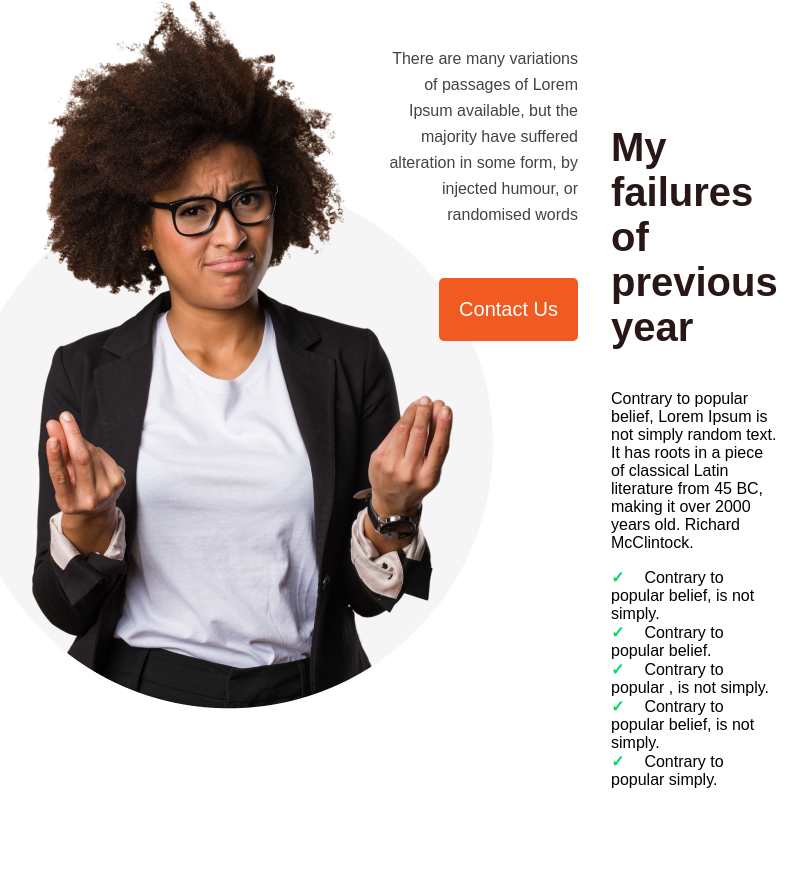
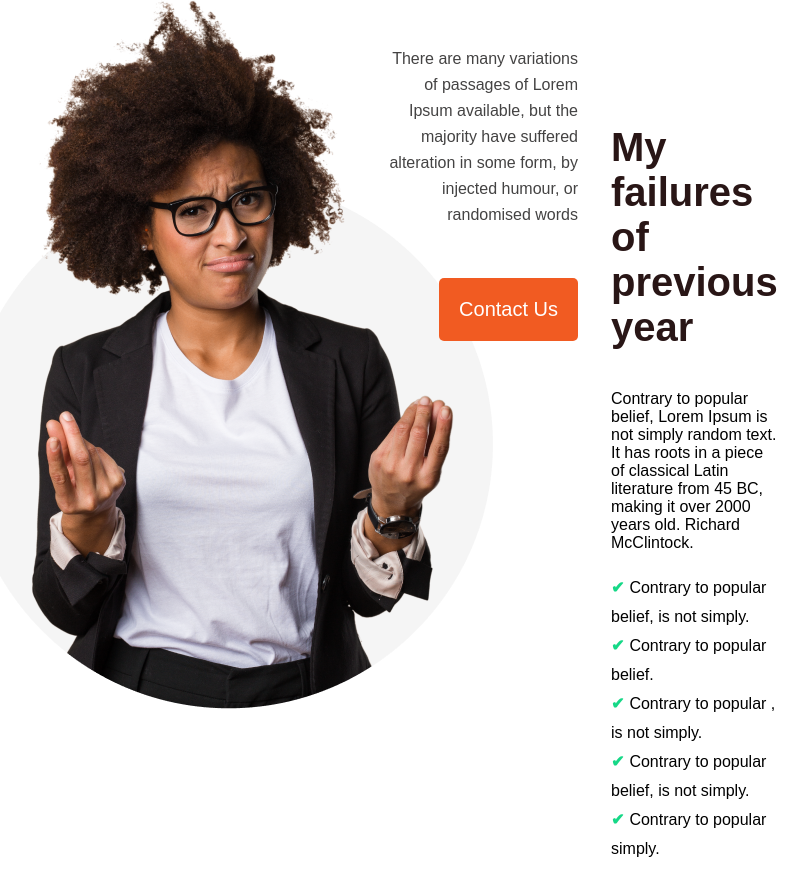
Before and after one commit to SumaiaSamanta96/assigment-1, a plain HTML site: page index.html in a window 1280 px wide. Shown: the part 915-1797 px from the top of the page, without its empty margins (466-1274 px from the left). Before the commit the page ends 1728 px from the top, so only its background shows below. Drawn offline with Linux system fonts and the light colour scheme.

Commit message:
2nd section done

```diff
--- a/css style/style.css
+++ b/css style/style.css
@@ -44,7 +44,7 @@ word-wrap: break-word;
 .failures-content{
     display: flex;
     padding-top: 250px;
-    width: 70%;
+    width: 80%;
 }
 .failure-details{
     padding-left: 100px;
@@ -67,11 +67,10 @@ word-wrap: break-word;
     list-style: none;
     padding-left: 0%;
   }
-
-.failure-details  ul li:before {
-    content: '✓';
-    color: rgb(0, 217, 105);
-    font-weight: 1000;
-    padding-right: 20px;
-
+  ul li:before {
+    content: '✔';
+    color: rgb(22, 216, 135);
+    padding-right: 5px;
+    line-height: 40px;
+    font-weight: bold;
   }
```
Also changed, not shown: index.html (+1 -0 lines).
